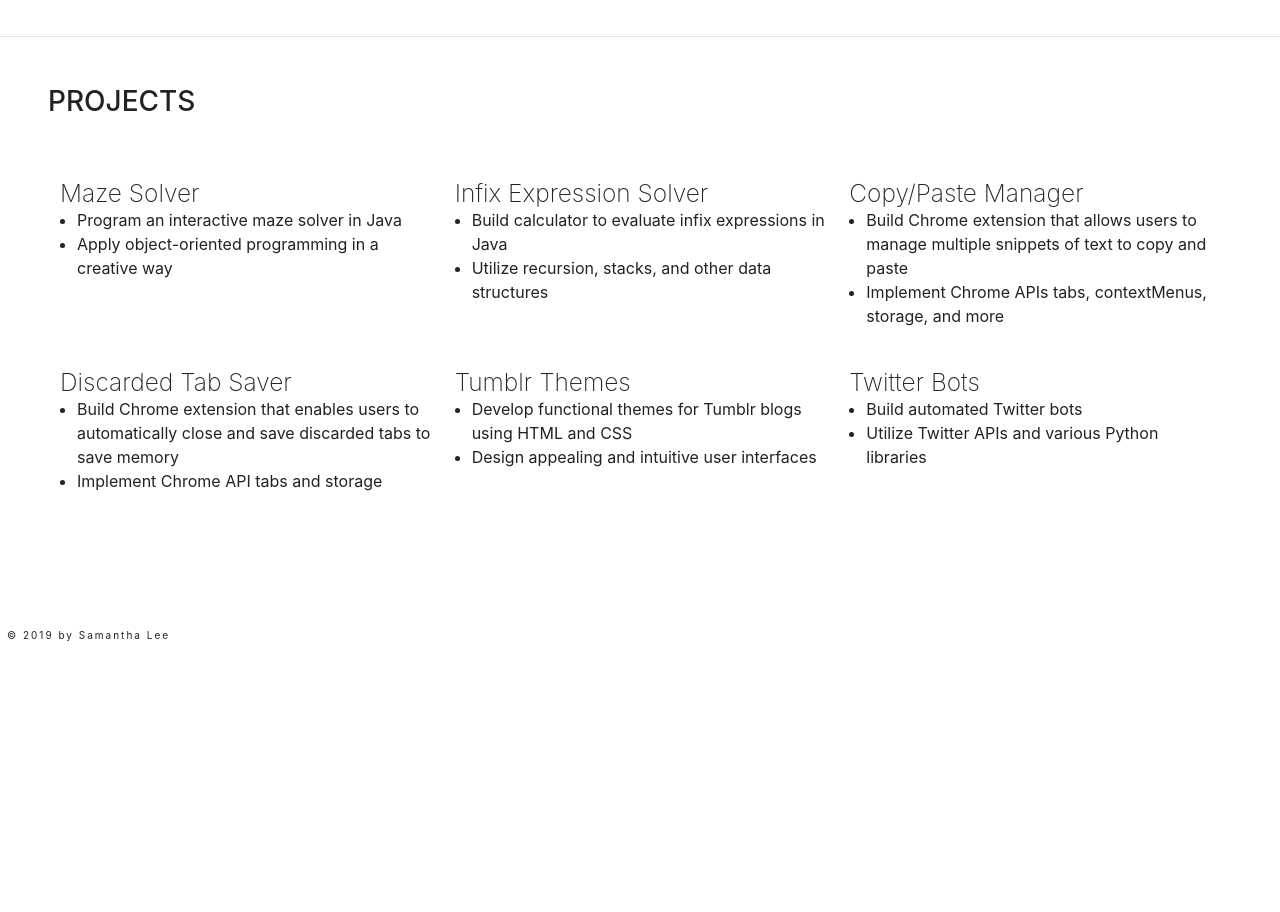
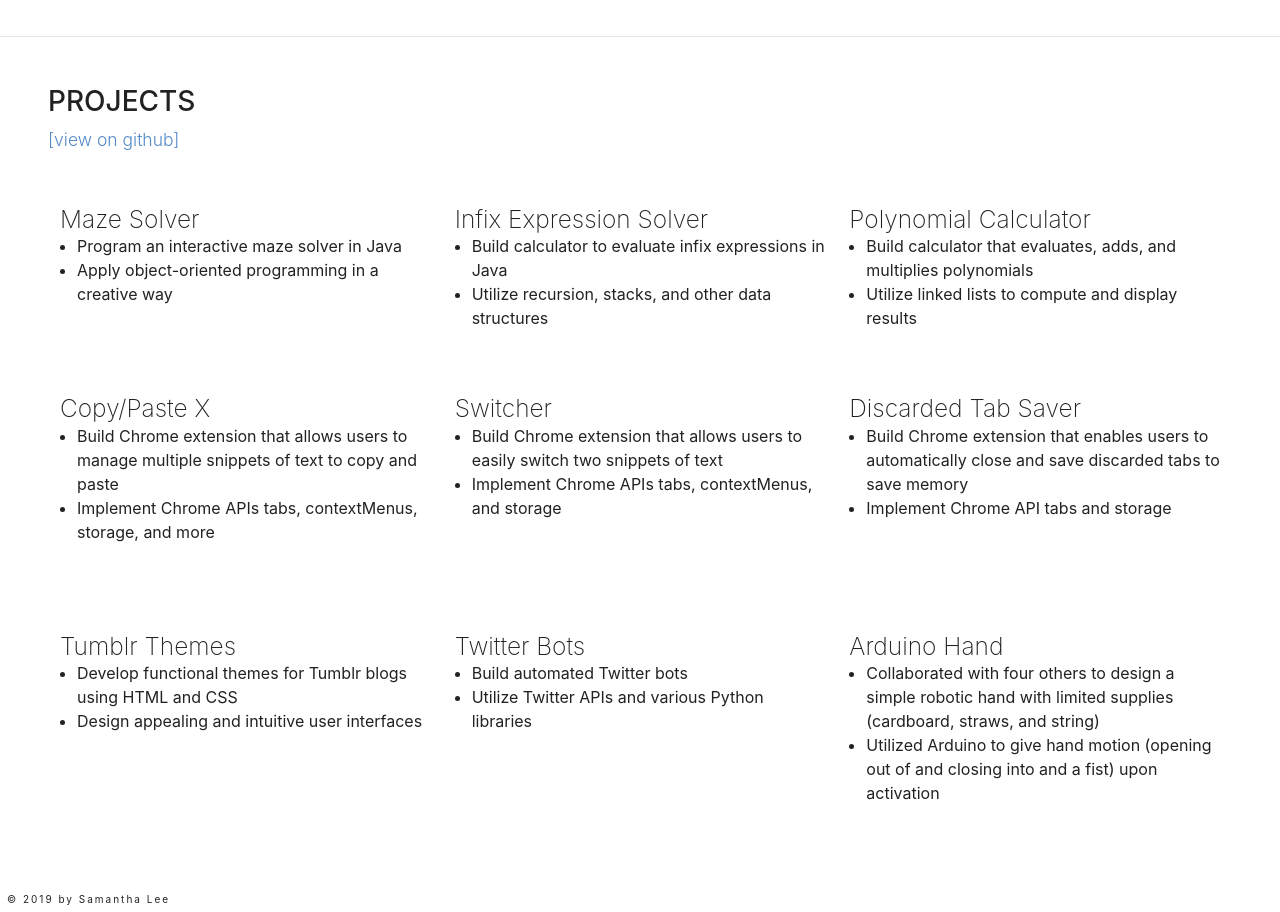
Before and after one commit to SamanthaLLee/old-site, a plain HTML site: page index.html in a window 1280 px wide. Shown: the part 2820-3732 px from the top of the page. Before the commit the page ends 3468 px from the top, so only its background shows below. Drawn offline with nearby package versions, Linux system fonts and the light colour scheme.

Commit message:
Update index.html

```diff
--- a/index.html
+++ b/index.html
@@ -291,7 +291,8 @@
 
       <section class="p-3 p-lg-5 d-flex align-items-center">
         <div class="w-100">
-          <h2 class="mb-5">PROJECTS</h2>
+          <h2>PROJECTS</h2>
+          <p class="lead"><a href="https://github.com/SamanthaLLee">[view on github]</a></p><br>
           <table class="table table-borderless">
             <colgroup>
               <col style="width:33%">
@@ -318,10 +319,40 @@
                 </div></td>
 
                 <td><div>
-                  <h3 class="mb-0">Copy/Paste Manager</h3>
+                  <h3 class="mb-0">Polynomial Calculator</h3>
                   <ul>
-                    <li>Build Chrome extension that allows users to manage multiple snippets of text to copy and paste</li>
-                    <li>Implement Chrome APIs tabs, contextMenus, storage, and more</li>
+                    <li>Build calculator that evaluates, adds, and multiplies polynomials</li>
+                    <li>Utilize linked lists to compute and display results</li>
+                  </ul>
+                </div></td>
+
+                </div>
+              </tr>
+
+
+              <tr>
+                <td><div class="d-flex flex-column flex-md-row justify-content-between mb-5">
+                  <div>
+                    <h3 class="mb-0">Copy/Paste X</h3>
+                    <ul>
+                      <li>Build Chrome extension that allows users to manage multiple snippets of text to copy and paste</li>
+                      <li>Implement Chrome APIs tabs, contextMenus, storage, and more</li>
+                    </ul>
+                  </div></td>
+
+                <td><div>
+                  <h3 class="mb-0">Switcher</h3>
+                  <ul>
+                    <li>Build Chrome extension that allows users to easily switch two snippets of text</li>
+                    <li>Implement Chrome APIs tabs, contextMenus, and storage</li>
+                  </ul>
+                </div></td>
+
+                <td><div>
+                  <h3 class="mb-0">Discarded Tab Saver</h3>
+                  <ul>
+                    <li>Build Chrome extension that enables users to automatically close and save discarded tabs to save memory</li>
+                    <li>Implement Chrome API tabs and storage</li>
                   </ul>
                 </div></td>
 
@@ -331,20 +362,12 @@
               <tr>
                 <td><div class="d-flex flex-column flex-md-row justify-content-between mb-5">
                   <div>
-                    <h3 class="mb-0">Discarded Tab Saver</h3>
+                    <h3 class="mb-0">Tumblr Themes</h3>
                     <ul>
-                      <li>Build Chrome extension that enables users to automatically close and save discarded tabs to save memory</li>
-                      <li>Implement Chrome API tabs and storage</li>
+                      <li>Develop functional themes for Tumblr blogs using HTML and CSS</li>
+                      <li>Design appealing and intuitive user interfaces</li>
                     </ul>
                   </div></td>
-
-                <td><div>
-                  <h3 class="mb-0">Tumblr Themes</h3>
-                  <ul>
-                    <li>Develop functional themes for Tumblr blogs using HTML and CSS</li>
-                    <li>Design appealing and intuitive user interfaces</li>
-                  </ul>
-                </div></td>
 
                 <td><div>
                   <h3 class="mb-0">Twitter Bots</h3>
@@ -354,8 +377,17 @@
                   </ul>
                 </div></td>
 
+                <td><div>
+                  <h3 class="mb-0">Arduino Hand</h3>
+                  <ul>
+                    <li>Collaborated with four others to design a simple robotic hand with limited supplies (cardboard, straws, and string)</li>
+                    <li>Utilized Arduino to give hand motion (opening out of and closing into and a fist) upon activation</li>
+                  </ul>
+                </div></td>
+
                 </div>
               </tr>
+
             </tbody>
           </table>
         </div>
```
